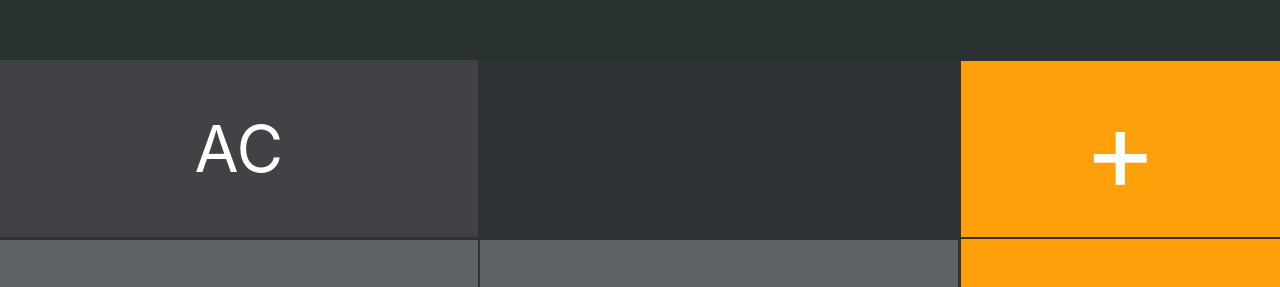
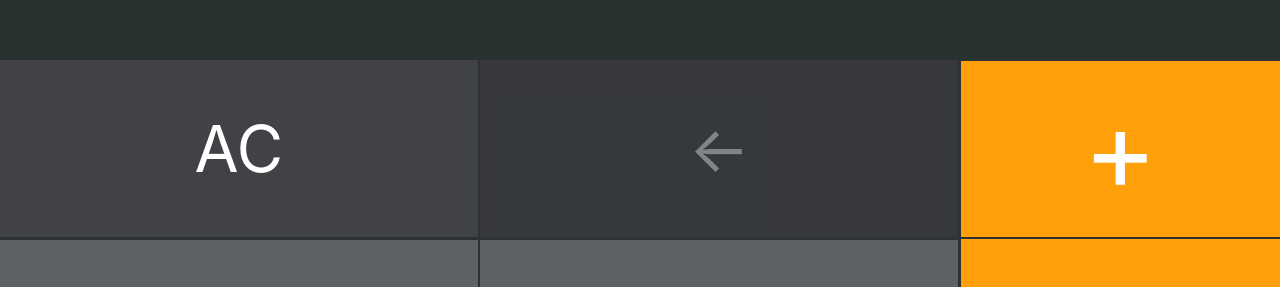
Before and after one commit to yoonslee/roman-numeral-calculator, a React (Create React App) app: page / in a window 1280 px wide. Shown: the part 156-443 px from the top of the page. Built offline with nearby package versions, Linux system fonts and the light colour scheme.

Commit message:
fade backspace button instead of not rendering at all

```diff
--- a/src/App.js
+++ b/src/App.js
@@ -198,6 +198,10 @@ function App() {
   const [operationMode, setOperationMode] = useState();
   const [previousOperation, setPreviousOperation] = useState();
 
+  const showBackspace =
+    (!operationMode && first.length > 0) ||
+    (operationMode && second.length > 0);
+
   return (
     <RootContainer>
       {!operationMode || operationMode === OPERATIONS_KEYS.EQUALS ? (
@@ -231,11 +235,11 @@ function App() {
               AC
             </Button>
 
-            {((!operationMode && first.length > 0) ||
-              (operationMode && second.length > 0)) && (
             <Button
               buttonType={BUTTON_TYPES.EDIT}
               tabIndex={1}
+              disabled={!showBackspace}
+              style={{ opacity: showBackspace ? 1 : 0.4 }}
               onClick={() => {
                 vibrate();
 
@@ -248,7 +252,6 @@ function App() {
             >
               &larr;
             </Button>
-            )}
           </EditOperationButtonsContainer>
 
           <NumeralButtonsContainer>
@@ -292,6 +295,10 @@ function App() {
                     OPERATIONS_KEYS.DIVIDE
                   ].includes(opKey)
                 ) {
+                  if (!first) {
+                    return;
+                  }
+
                   // check to see if valid: first input has valid value
                   const {
                     isValid: isFirstIntValid,
```
Lines whose indentation alone changed are shown as unchanged.
